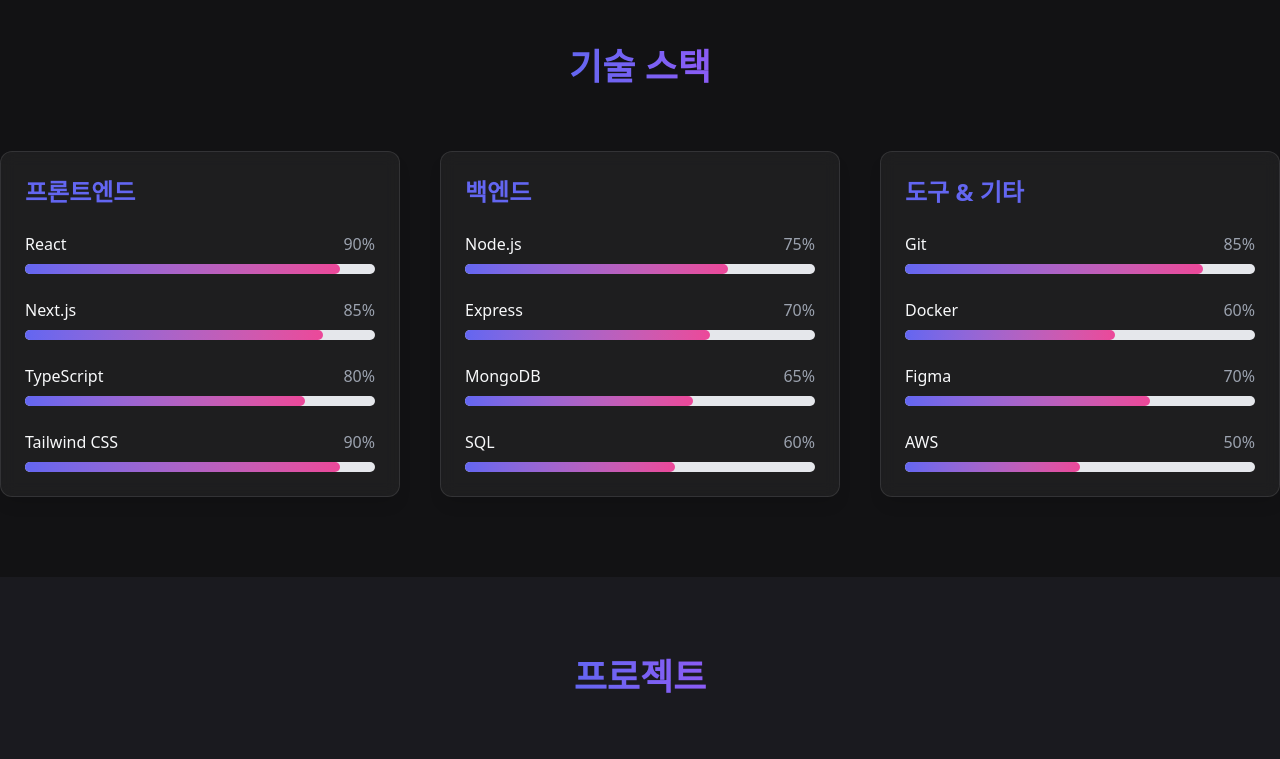
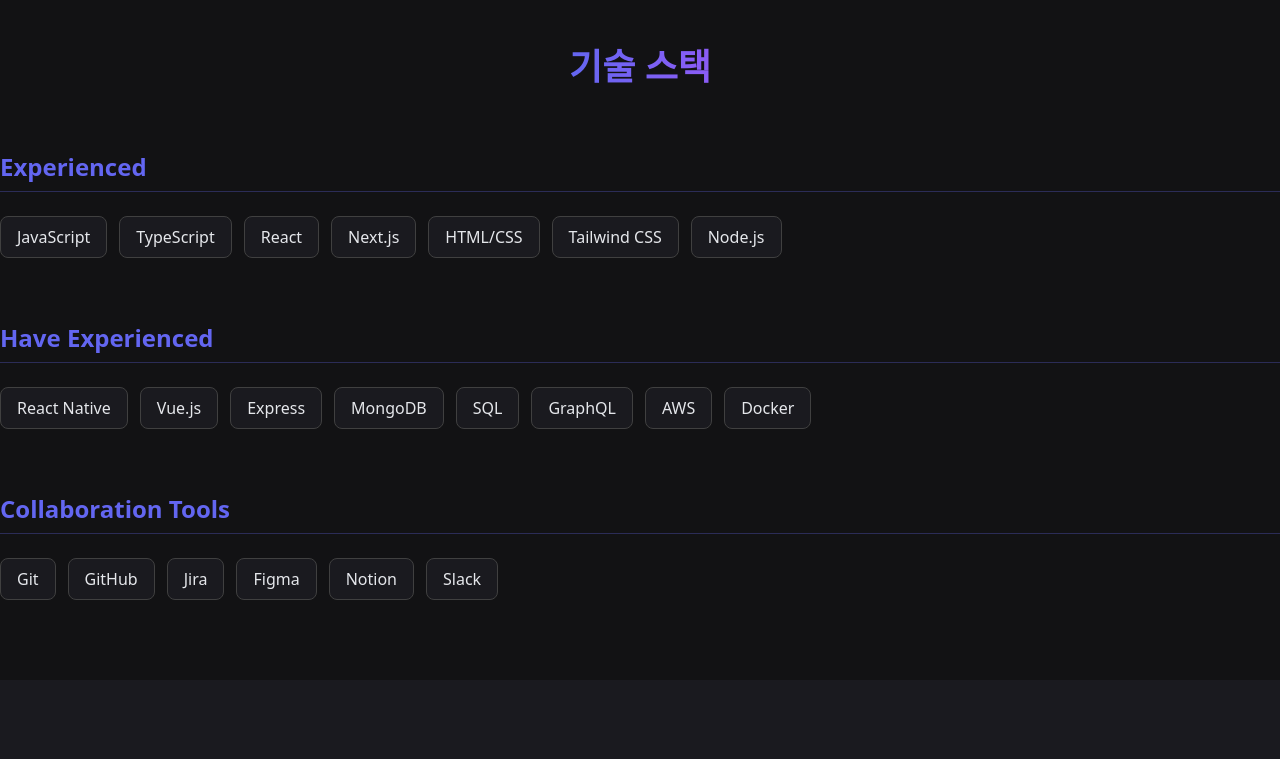
Before and after one commit to khil94/my-next-portfolio, a Next.js app: page / in a window 1280 px wide. Shown: the part 593-1352 px from the top of the page. Built offline with nearby package versions, Linux system fonts and the light colour scheme.

Commit message:
feat : skill section 수정
스킬 레벨을 표현하는 것이 아닌 경험에 따른 기술로 표현

```diff
--- a/src/constants/skills.ts
+++ b/src/constants/skills.ts
@@ -1,6 +1,5 @@
 export type Skill = {
   name: string;
-  level: number; // 1-100
   icon?: string;
 };
 
@@ -11,30 +10,39 @@
 
 export const skillCategories: SkillCategory[] = [
   {
-    title: "프론트엔드",
+    title: "Experienced",
     skills: [
-      { name: "React", level: 90 },
-      { name: "Next.js", level: 85 },
-      { name: "TypeScript", level: 80 },
-      { name: "Tailwind CSS", level: 90 },
+      { name: "JavaScript" },
+      { name: "TypeScript" },
+      { name: "React" },
+      { name: "Next.js" },
+      { name: "HTML/CSS" },
+      { name: "Tailwind CSS" },
+      { name: "Node.js" },
     ],
   },
   {
-    title: "백엔드",
+    title: "Have Experienced",
     skills: [
-      { name: "Node.js", level: 75 },
-      { name: "Express", level: 70 },
-      { name: "MongoDB", level: 65 },
-      { name: "SQL", level: 60 },
+      { name: "React Native" },
+      { name: "Vue.js" },
+      { name: "Express" },
+      { name: "MongoDB" },
+      { name: "SQL" },
+      { name: "GraphQL" },
+      { name: "AWS" },
+      { name: "Docker" },
     ],
   },
   {
-    title: "도구 & 기타",
+    title: "Collaboration Tools",
     skills: [
-      { name: "Git", level: 85 },
-      { name: "Docker", level: 60 },
-      { name: "Figma", level: 70 },
-      { name: "AWS", level: 50 },
+      { name: "Git" },
+      { name: "GitHub" },
+      { name: "Jira" },
+      { name: "Figma" },
+      { name: "Notion" },
+      { name: "Slack" },
     ],
   },
 ];
--- a/src/sections/SkillsSection.tsx
+++ b/src/sections/SkillsSection.tsx
@@ -8,25 +8,20 @@
           <span className="gradient-text">기술 스택</span>
         </h2>
 
-        <div className="grid grid-cols-1 md:grid-cols-3 gap-10">
+        <div className="space-y-16">
           {skillCategories.map((category, index) => (
-            <div key={index} className="modern-card">
-              <h3 className="text-2xl font-semibold mb-6 text-accent-primary">
+            <div key={index} className="space-y-6">
+              <h3 className="text-2xl font-semibold text-accent-primary border-b border-accent-primary/30 pb-2">
                 {category.title}
               </h3>
-              <div className="space-y-6">
+
+              <div className="flex flex-wrap gap-3">
                 {category.skills.map((skill, skillIndex) => (
-                  <div key={skillIndex} className="space-y-2">
-                    <div className="flex justify-between">
-                      <span className="font-medium">{skill.name}</span>
-                      <span className="text-neutral-400">{skill.level}%</span>
-                    </div>
-                    <div className="w-full bg-neutral-200 dark:bg-neutral-700 rounded-full h-2.5">
-                      <div
-                        className="bg-gradient-to-r from-accent-primary to-accent-tertiary h-2.5 rounded-full"
-                        style={{ width: `${skill.level}%` }}
-                      ></div>
-                    </div>
+                  <div
+                    key={skillIndex}
+                    className="px-4 py-2 bg-main-light-black rounded-lg border border-neutral-700 hover:border-accent-primary transition-colors"
+                  >
+                    <span className="text-neutral-200">{skill.name}</span>
                   </div>
                 ))}
               </div>
```
